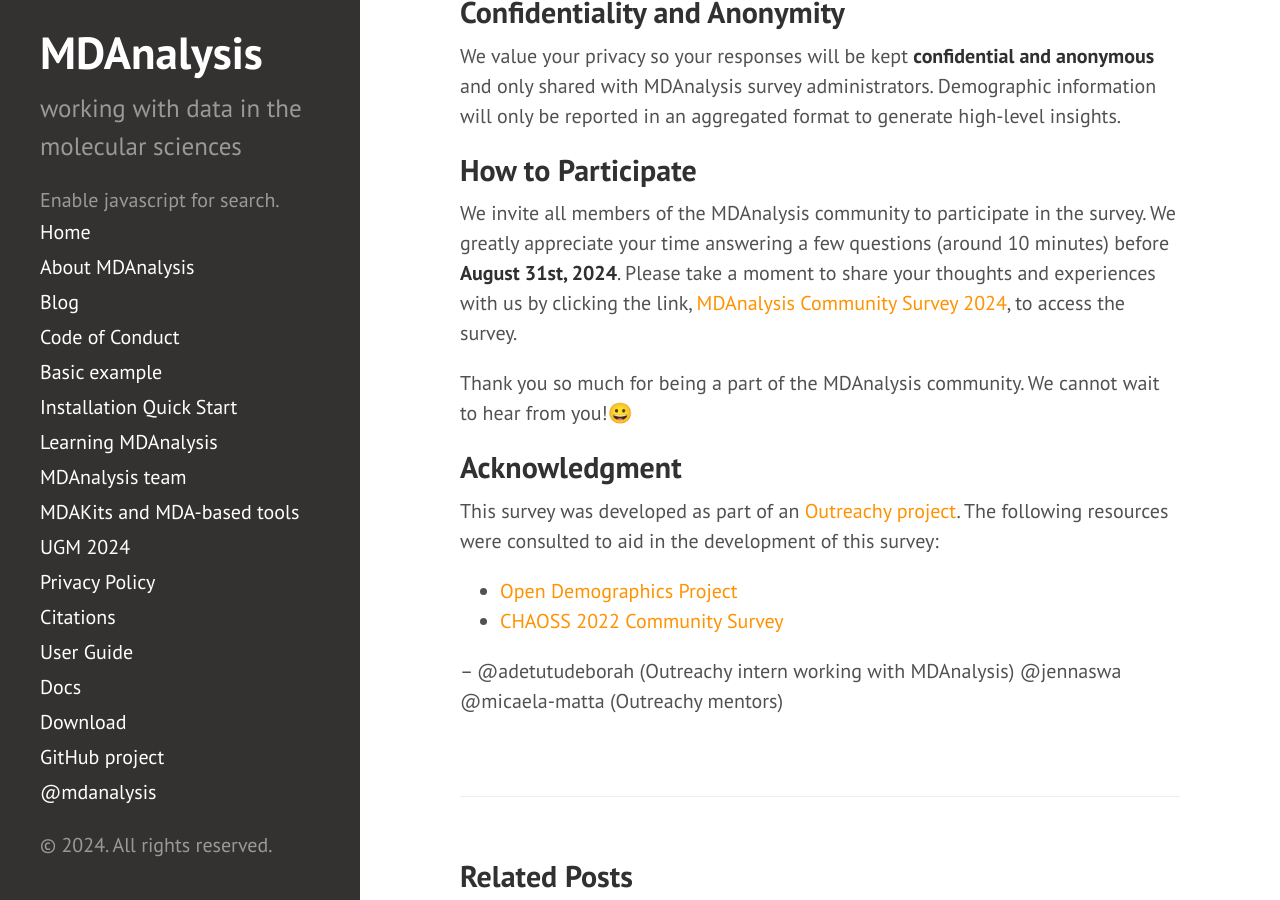
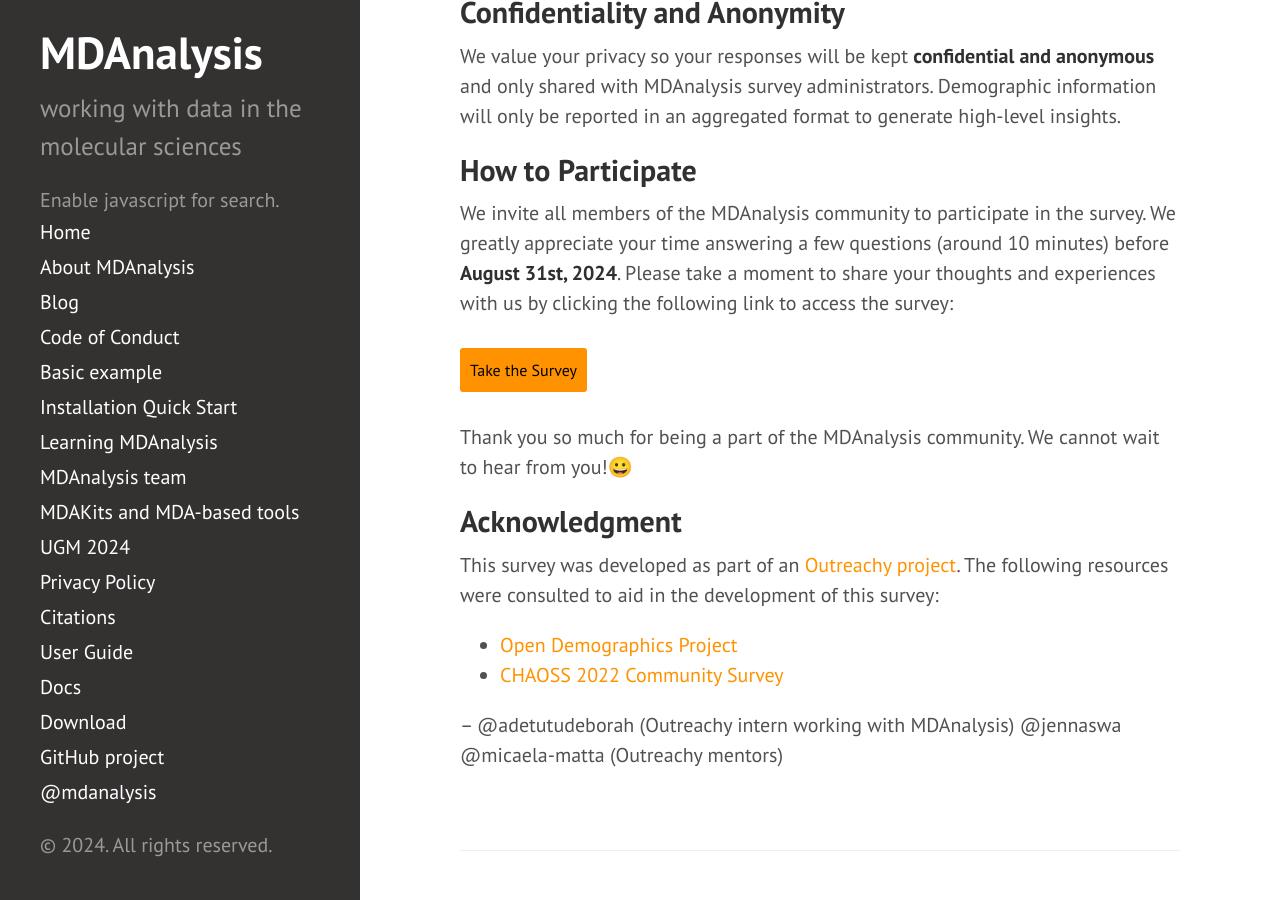
Before and after one commit to MDAnalysis/MDAnalysis.github.io, a Jekyll site: the page built from _posts/2024-07-30-survey-announcement.md, in a window 1280 px wide and 900 px high, scrolled down 902 px. Built offline with Jekyll 4.4.1, drawn with Linux system fonts in a browser that asks for light colours; comment, search, counter and statistics services are not loaded.

Commit message:
Update _posts/2024-07-30-survey-announcement.md
Co-authored-by: Jenna M Swarthout Goddard <38287809+jennaswa@users.noreply.github.com>

```diff
--- a/_posts/2024-07-30-survey-announcement.md
+++ b/_posts/2024-07-30-survey-announcement.md
@@ -23,7 +23,9 @@ We value your privacy so your responses will be kept **confidential and anonymou
 
 ## How to Participate
 
-We invite all members of the MDAnalysis community to participate in the survey. We greatly appreciate your time answering a few questions (around 10 minutes) before **August 31st, 2024**. Please take a moment to share your thoughts and experiences with us by clicking the link, [MDAnalysis Community Survey 2024](https://docs.google.com/forms/d/e/1FAIpQLSeTn6zIm-LIry7aRJ0IF_r_B4m4E0ddUEVIHxXGD-H3n-nOiQ/viewform?usp=sf_link), to access the survey.
+We invite all members of the MDAnalysis community to participate in the survey. We greatly appreciate your time answering a few questions (around 10 minutes) before **August 31st, 2024**. Please take a moment to share your thoughts and experiences with us by clicking the following link to access the survey:
+
+<a href="https://docs.google.com/forms/d/e/1FAIpQLSeTn6zIm-LIry7aRJ0IF_r_B4m4E0ddUEVIHxXGD-H3n-nOiQ/viewform?usp=sf_link" target="_blank" style="background:#FF9200;padding:10px;margin:10px 0px;text-align:center;text-decoration:none;font-size:12pt;color:#000000;display:inline-block;border-radius:3px">Take the Survey</a>
 
 Thank you so much for being a part of the MDAnalysis community. We cannot wait to hear from you!😀
 
```
